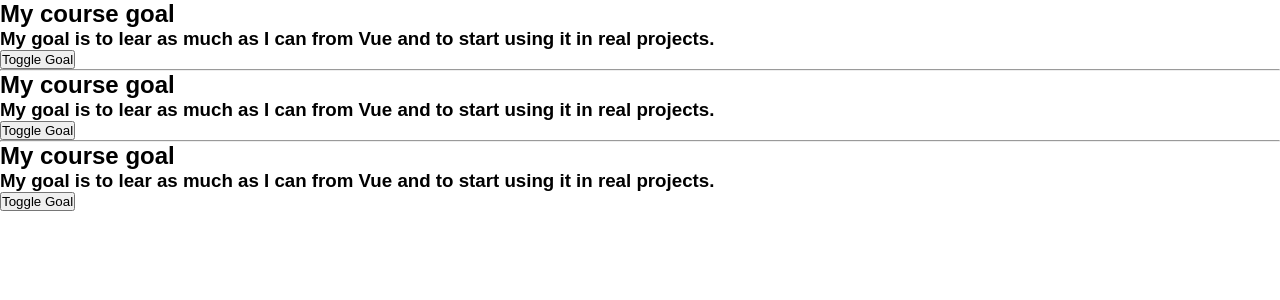
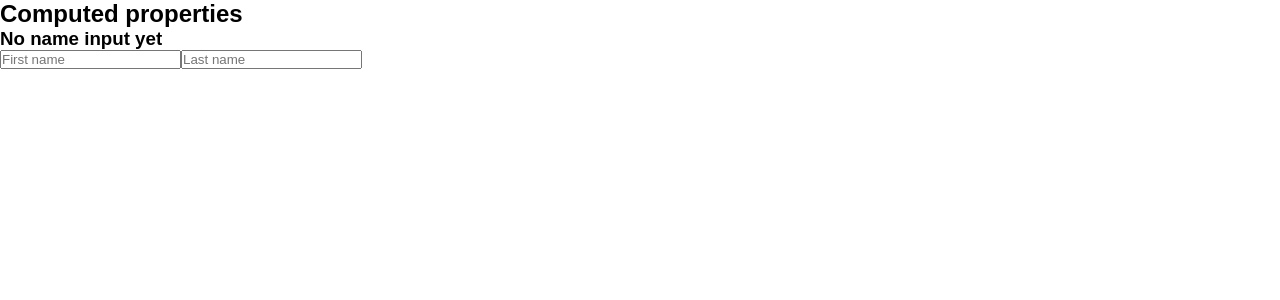
Before and after one commit to salvadorperezm/vue-composition-api-intro, a Vue app: page / in a window 1280 px wide. Shown: the top 300 px of the page. Built offline with nearby package versions, Linux system fonts and the light colour scheme.

Commit message:
Computed properties
Added computed properties to display the full name of the user

```diff
--- a/src/App.vue
+++ b/src/App.vue
@@ -1,89 +1,28 @@
 <template>
   <section>
-    <h2>My course goal</h2>
-    <!-- Task 1: Output your main course goal with the help of the composition API -->
-    <!-- Don't hardcode it into the template, instead hardcode it into the JS code -->
-    <h3 :class="goalVisibility">{{ courseGoal }}</h3>
-    <!-- Task 2: Toggle (show/hide) the goal with the help of the button -->
-    <button @click="toggleGoal">Toggle Goal</button>
-    <!-- Task 3: manage data in three ways -->
-    <!-- => Separate refs -->
-    <!-- => Ref object -->
-    <!-- => Reactive object -->
-    <!-- Task 4: Also solve the assignment with the Options API -->
-  </section>
-  <hr />
-  <section>
-    <h2>My course goal</h2>
-    <!-- Task 1: Output your main course goal with the help of the composition API -->
-    <!-- Don't hardcode it into the template, instead hardcode it into the JS code -->
-    <h3 :class="refObject.refGoalVisibility">{{ refObject.refCourseGoal }}</h3>
-    <!-- Task 2: Toggle (show/hide) the goal with the help of the button -->
-    <button @click="refToggleGoal">Toggle Goal</button>
-    <!-- Task 3: manage data in three ways -->
-    <!-- => Separate refs -->
-    <!-- => Ref object -->
-    <!-- => Reactive object -->
-    <!-- Task 4: Also solve the assignment with the Options API -->
-  </section>
-  <hr>
-  <section>
-    <h2>My course goal</h2>
-    <!-- Task 1: Output your main course goal with the help of the composition API -->
-    <!-- Don't hardcode it into the template, instead hardcode it into the JS code -->
-    <h3 :class="reactiveObject.reactiveGoalVisibility">{{ reactiveObject.reactiveCourseGoal }}</h3>
-    <!-- Task 2: Toggle (show/hide) the goal with the help of the button -->
-    <button @click="reactiveToggleGoal">Toggle Goal</button>
-    <!-- Task 3: manage data in three ways -->
-    <!-- => Separate refs -->
-    <!-- => Ref object -->
-    <!-- => Reactive object -->
-    <!-- Task 4: Also solve the assignment with the Options API -->
+    <h2>Computed properties</h2>
+    <h3>{{ displayFullName }}</h3>
+    <div>
+      <input type="text" placeholder="First name" v-model="firstName">
+      <input type="text" placeholder="Last name" v-model="lastName">
+    </div>
   </section>
 </template>
 
 <script setup>
-import { reactive, ref } from 'vue';
+import { computed, ref } from 'vue';
 
-// Separate refs
-const courseGoal = ref('My goal is to lear as much as I can from Vue and to start using it in real projects.');
-const goalVisibility = ref('show');
 
-const toggleGoal = () => {
-  if (goalVisibility.value === 'show') {
-    goalVisibility.value = 'hide'
-  } else {
-    goalVisibility.value = 'show'
-  }
-}
+const firstName = ref('');
+const lastName = ref('');
 
-// Ref object
-const refObject = ref({
-  refCourseGoal: 'My goal is to lear as much as I can from Vue and to start using it in real projects.',
-  refGoalVisibility: 'show'
+const fullName = computed(() => {
+  return `${firstName.value} ${lastName.value}`
 })
 
-const refToggleGoal = () => {
-  if (refObject.value.refGoalVisibility === 'show') {
-    refObject.value.refGoalVisibility = 'hide'
-  } else {
-    refObject.value.refGoalVisibility = 'show'
-  }
-}
-
-// Reactive
-const reactiveObject = reactive({
-  reactiveCourseGoal: 'My goal is to lear as much as I can from Vue and to start using it in real projects.',
-  reactiveGoalVisibility: 'show'
+const displayFullName = computed(() => {
+  return !fullName.value.trim() ? "No name input yet" : fullName.value
 })
-
-const reactiveToggleGoal = () => {
-  if (reactiveObject.reactiveGoalVisibility === 'show') {
-    reactiveObject.reactiveGoalVisibility = 'hide'
-  } else {
-    reactiveObject.reactiveGoalVisibility = 'show'
-  }
-}
 </script>
 
 <style scoped>
```
